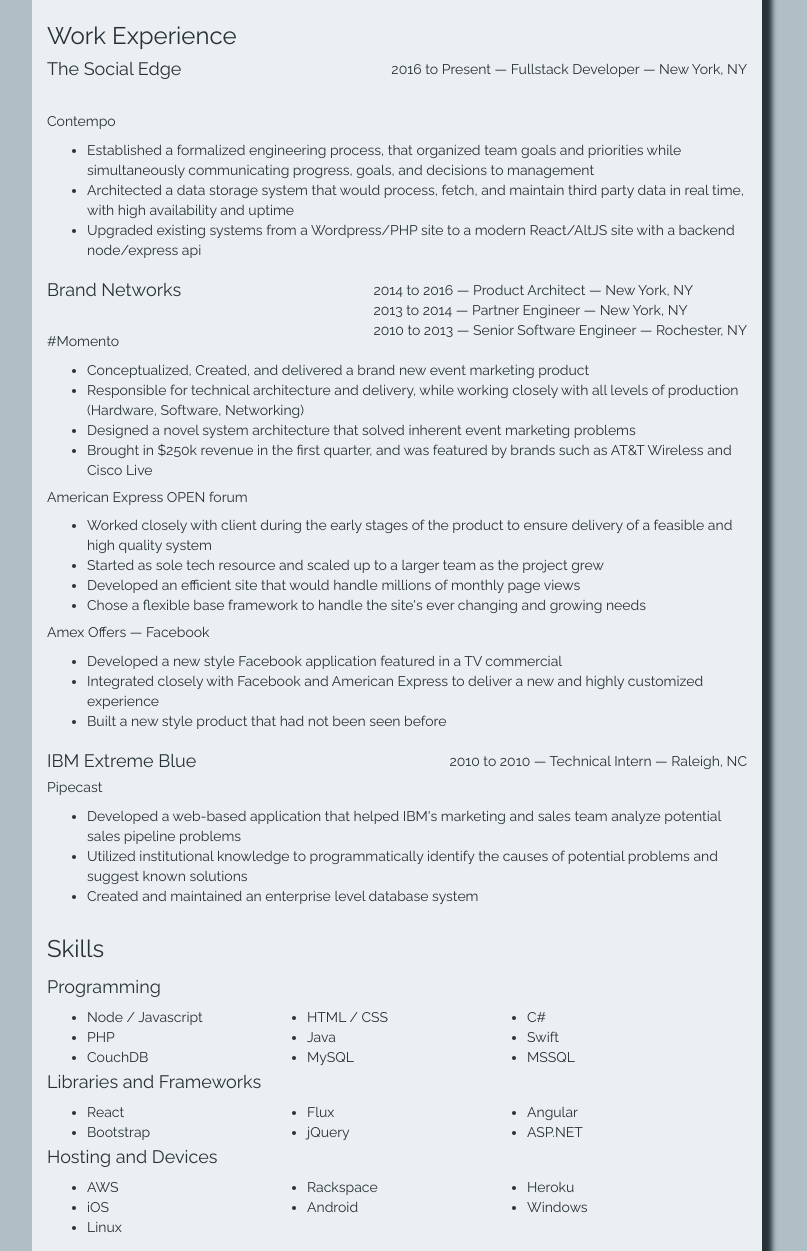
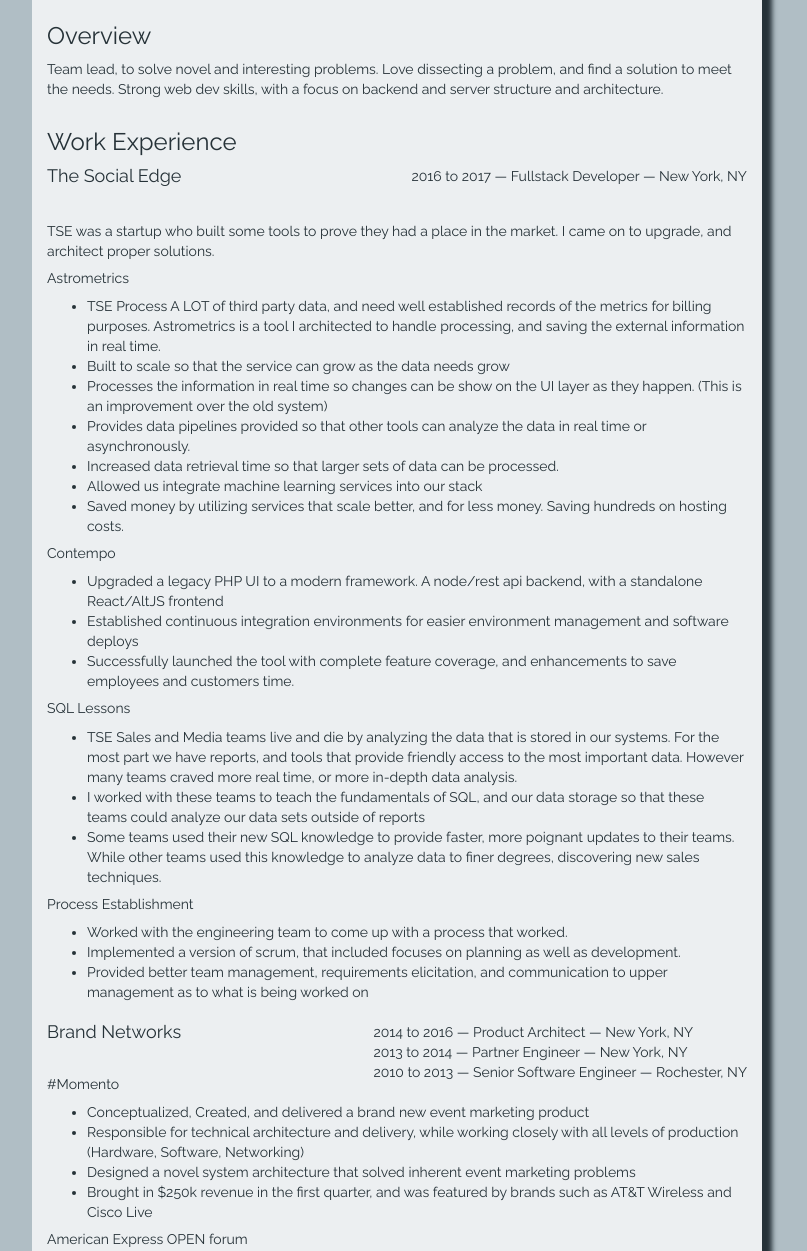
Before and after one commit to jtymann/Resume, a plain HTML site: page index.html in a window 1280 px wide. Shown: the part 186-1437 px from the top of the page, without its empty margins (243-1050 px from the left). Drawn offline with Linux system fonts and the light colour scheme.

Commit message:
AddedNewText

```diff
--- a/index.html
+++ b/index.html
@@ -26,19 +26,52 @@
                 <li><a href="https://github.com/jtymann/resume" target="_new"><img src="images/github.svg" class="contact svg"></a></li>
                 <li><a href="James Tymann - Software Engineer.pdf" download="James Tymann - Software Engineer.pdf"><img src="images/iconmonstr-download-2.svg" class="contact svg"></a></li>
             </ul>
-            <p id="address" class="pull-right">Brooklyn, NY 11211 | 585-746-5841 | jtymann@gmail.com</p>
+            <p id="address" class="pull-right">Brooklyn, NY 11217 | 585-746-5841 | jtymann@gmail.com</p>
             <h1 class="text-muted">James&nbsp;Tymann</h1></div>
+        <div class="row">
+            <div class="col-lg">
+                <h3>Overview</h3>
+                <p>
+                    Team lead, to solve novel and interesting problems. Love dissecting a problem, and find a solution to meet the needs. Strong web dev skills, with a focus on backend and server structure and architecture.
+                </p>
+            </div>
+        </div>
         <div class="row">
             <div class="col-lg">
                 <h3>Work Experience</h3>
                 <div class="company">
-                    <p class="pull-right">2016 to Present &mdash; Fullstack Developer &mdash; New York, NY</p>
+                    <p class="pull-right">2016 to 2017 &mdash; Fullstack Developer &mdash; New York, NY</p>
                     <h4>The Social Edge</h4></div>
+                <p>
+                    TSE was a startup who built some tools to prove they had a place in the market. I came on to upgrade, and architect proper solutions.
+                </p>
+                <h5>Astrometrics</h5>
+                <ul>
+                    <li>TSE Process A LOT of third party data, and need well established records of the metrics for billing purposes. Astrometrics is a tool I architected to handle processing, and saving the external information in real time. </li>
+                    <li>Built to scale so that the service can grow as the data needs grow</li>
+                    <li>Processes the information in real time so changes can be show on the UI layer as they happen. (This is an improvement over the old system)</li>
+                    <li>Provides data pipelines provided so that other tools can analyze the data in real time or asynchronously.</li>
+                    <li>Increased data retrieval time so that larger sets of data can be processed. </li>
+                    <li>Allowed us integrate machine learning services into our stack</li>
+                    <li>Saved money by utilizing services that scale better, and for less money. Saving hundreds on hosting costs.</li>
+                </ul>
                 <h5>Contempo</h5>
                 <ul>
-                    <li>Established a formalized engineering process, that organized team goals and priorities while simultaneously communicating progress, goals, and decisions to management</li>
-                    <li>Architected a data storage system that would process, fetch, and maintain third party data in real time, with high availability and uptime</li>
-                    <li>Upgraded existing systems from a Wordpress/PHP site to a modern React/AltJS site with a backend node/express api</li>
+                    <li>Upgraded a legacy PHP UI to a modern framework. A node/rest api backend, with a standalone React/AltJS frontend</li>
+                    <li>Established continuous integration environments for easier environment management and software deploys</li>
+                    <li>Successfully launched the tool with complete feature coverage, and enhancements to save employees and customers time. </li>
+                </ul>
+                <h5>SQL Lessons</h5>
+                <ul>
+                    <li>TSE Sales and Media teams live and die by analyzing the data that is stored in our systems. For the most part we have reports, and tools that provide friendly access to the most important data. However many teams craved more real time, or more in-depth data analysis.</li>
+                    <li>I worked with these teams to teach the fundamentals of SQL, and our data storage so that these teams could analyze our data sets outside of reports</li>
+                    <li>Some teams used their new SQL knowledge to provide faster, more poignant updates to their teams. While other teams used this knowledge to analyze data to finer degrees, discovering new sales techniques. </li>
+                </ul>
+                <h5>Process Establishment</h5>
+                <ul>
+                    <li>Worked with the engineering team to come up with a process that worked. </li>
+                    <li>Implemented a version of scrum, that included focuses on planning as well as development.</li>
+                    <li>Provided better team management, requirements elicitation, and communication to upper management as to what is being worked on</li>
                 </ul>
             </div>
         </div>
```
